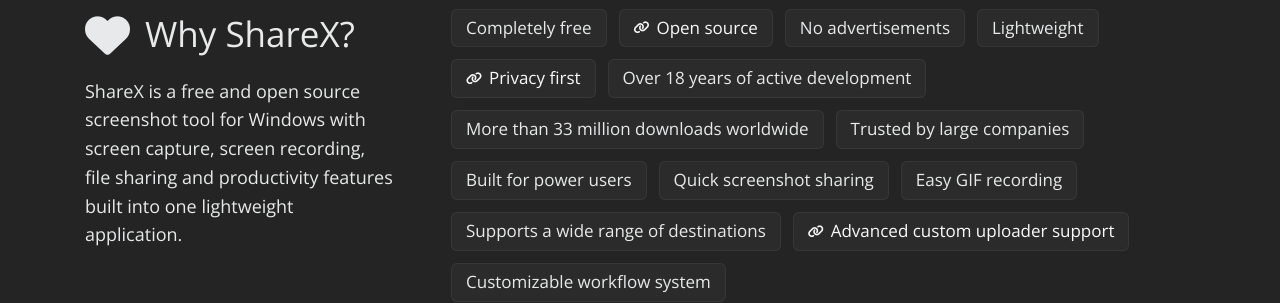
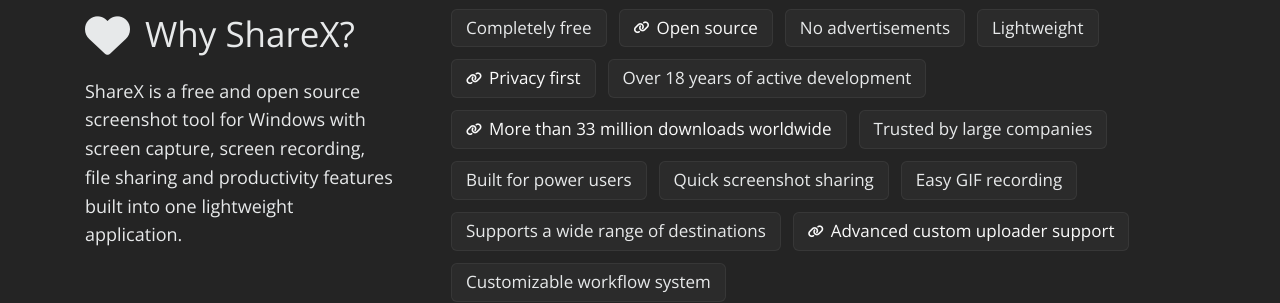
Before and after one commit to ShareX/sharex.github.io, a Jekyll site: the page built from index.html, in a window 1280 px wide. Shown: the part 1402-1705 px from the top of the page. Built offline with Jekyll 4.4.1, drawn with Linux system fonts in a browser that asks for light colours; some web fonts are replaced.

Commit message:
Link the download count to the downloads page

```diff
--- a/index.html
+++ b/index.html
@@ -63,7 +63,7 @@
                     <div class="col-sm-3">Lightweight</div>
                     <a class="col-sm-3" href="/privacy-policy">Privacy first</a>
                     <div class="col-sm-3">Over {{ site.time | date: '%Y' | minus: 2008 }} years of active development</div>
-                    <div class="col-sm-3">More than 33 million downloads worldwide</div>
+                    <a class="col-sm-3" href="/downloads">More than 33 million downloads worldwide</a>
                     <div class="col-sm-3">Trusted by large companies</div>
                     <div class="col-sm-3">Built for power users</div>
                     <div class="col-sm-3">Quick screenshot sharing</div>
```
